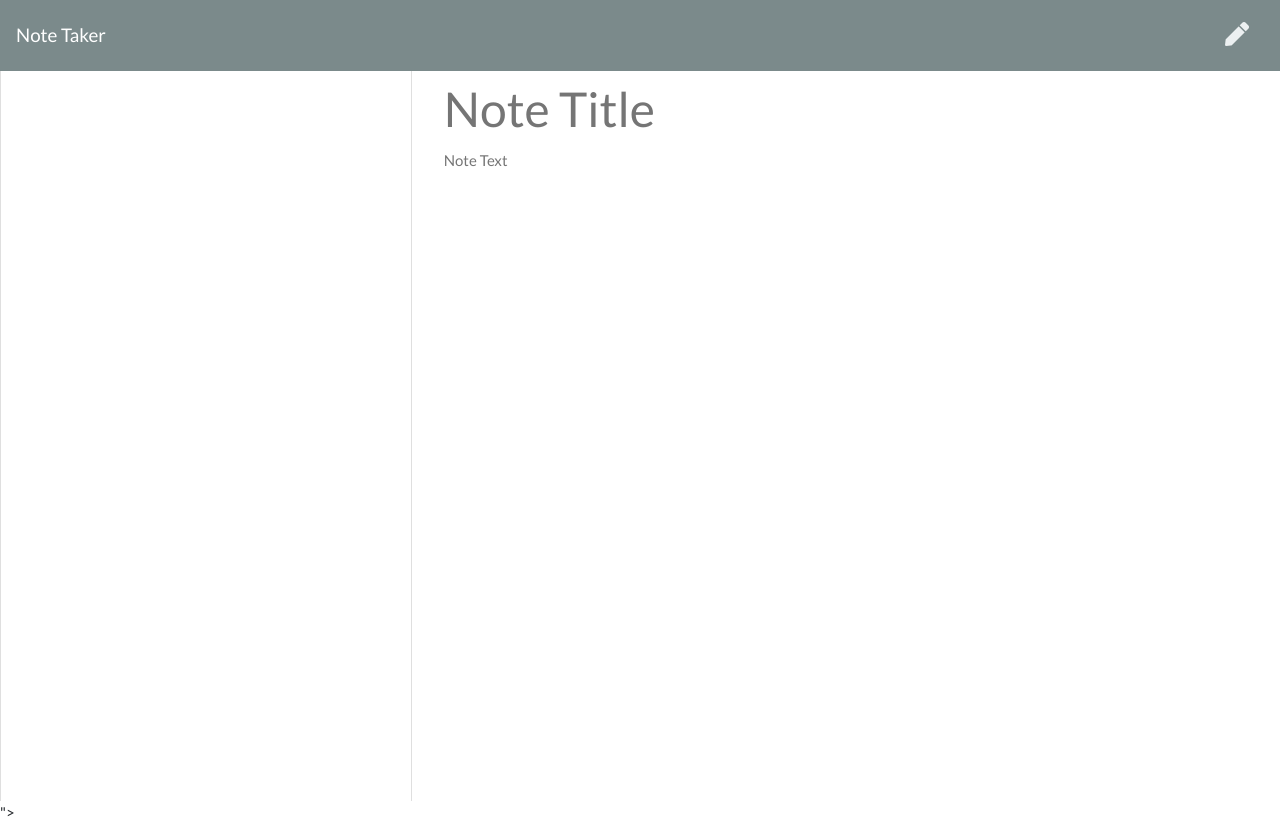
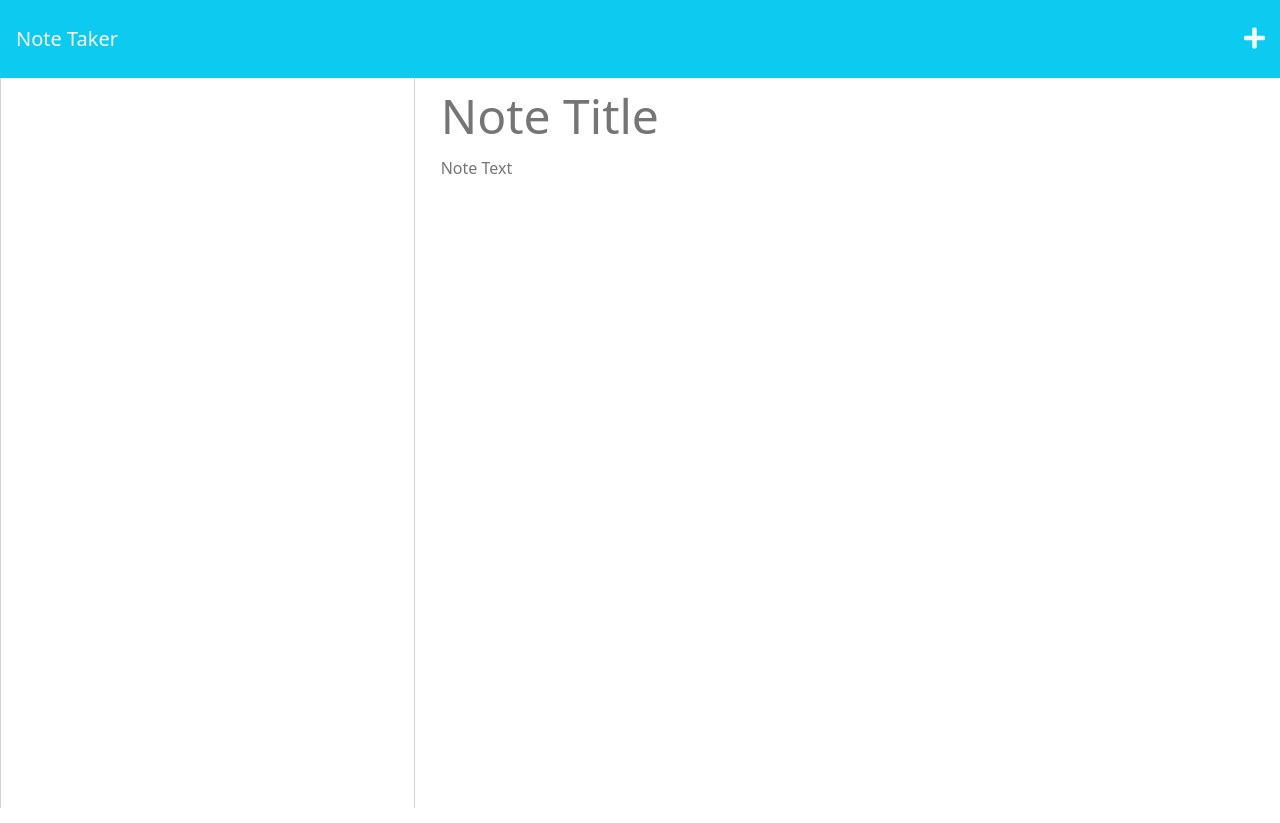
Before and after one commit to SMarquis85/C11-PersonalJottings, a website: page notes.html in a window 1280 px wide. Drawn offline with nearby package versions, Linux system fonts and the light colour scheme; files that its build step writes are made by us from their sources; no server answers.

Commit message:
updated index.html and notes.html

```diff
--- a/notes.html
+++ b/notes.html
@@ -1,42 +1,46 @@
 <!DOCTYPE html>
-<html lang="en">
-
+<html lang="en-US">
   <head>
-  <meta charset="UTF-8">
-  <meta name="viewport" content="width=device-width, initial-scale=1.0">
-  <meta http-equiv="X-UA-Compatible" content="ie=edge">
+    <meta charset="UTF-8" />
+    <meta name="viewport" content="width=device-width, initial-scale=1.0" />
+    <meta http-equiv="X-UA-Compatible" content="ie=edge" />
     <title>Note Taker</title>
-  <link rel="stylesheet" href="https://cdnjs.cloudflare.com/ajax/libs/bootswatch/4.1.3/flatly/bootstrap.min.css" />
-  <link rel="stylesheet" href="https://use.fontawesome.com/releases/v5.3.1/css/all.css"
-    integrity="sha384-mzrmE5qonljUremFsqc01SB46JvROS7bZs3IO2EmfFsd15uHvIt+Y8vEf7N7fWAU" crossorigin="anonymous">
-  <link rel="stylesheet" href="styles.css">
+    <link href="https://cdn.jsdelivr.net/npm/bootstrap@5.2.3/dist/css/bootstrap.min.css" rel="stylesheet" integrity="sha384-rbsA2VBKQhggwzxH7pPCaAqO46MgnOM80zW1RWuH61DGLwZJEdK2Kadq2F9CUG65" crossorigin="anonymous" />
+    <link
+      rel="stylesheet"
+      href="https://use.fontawesome.com/releases/v5.3.1/css/all.css"
+      integrity="sha384-mzrmE5qonljUremFsqc01SB46JvROS7bZs3IO2EmfFsd15uHvIt+Y8vEf7N7fWAU"
+      crossorigin="anonymous"
+    />
+    <link rel="stylesheet" href="/assets/css/styles.css" />
   </head>
 
   <body>
-  <nav class="navbar navbar-dark bg-dark">
-    <a class="navbar-brand" href="/">Note Taker
-    </a>
+    <nav class="navbar bg-info">
+      <a class="navbar-brand text-light p-3" href="/">Note Taker </a>
       <div class="icons">
         <i class="fas fa-save text-light save-note"></i>
-      <i class="fas fa-pen text-light new-note"></i>
+        <i class="fas fa-plus text-light new-note"></i>
       </div>
     </nav>
     <div class="container-fluid">
       <div class="row">
         <div class="col-4 list-container">
           <div class="card">
-          <ul class="list-group">
-          </ul>
+            <ul class="list-group"></ul>
           </div>
         </div>
         <div class="col-8">
-        <input class="note-title" placeholder="Note Title" maxlength="28" type="text">
+          <input
+            class="note-title"
+            placeholder="Note Title"
+            maxlength="28"
+            type="text"
+          />
           <textarea class="note-textarea" placeholder="Note Text"></textarea>
         </div>
       </div>
     </div>
-  <script src="https://code.jquery.com/jquery-3.6.0.min.js"></script>">
-  <script src="index.js"></script>
+    <script src="/assets/js/index.js"></script>
   </body>
-
 </html>
```
Also changed, not shown: index.html (+5 -6 lines). Lines whose indentation alone changed are shown as unchanged.
